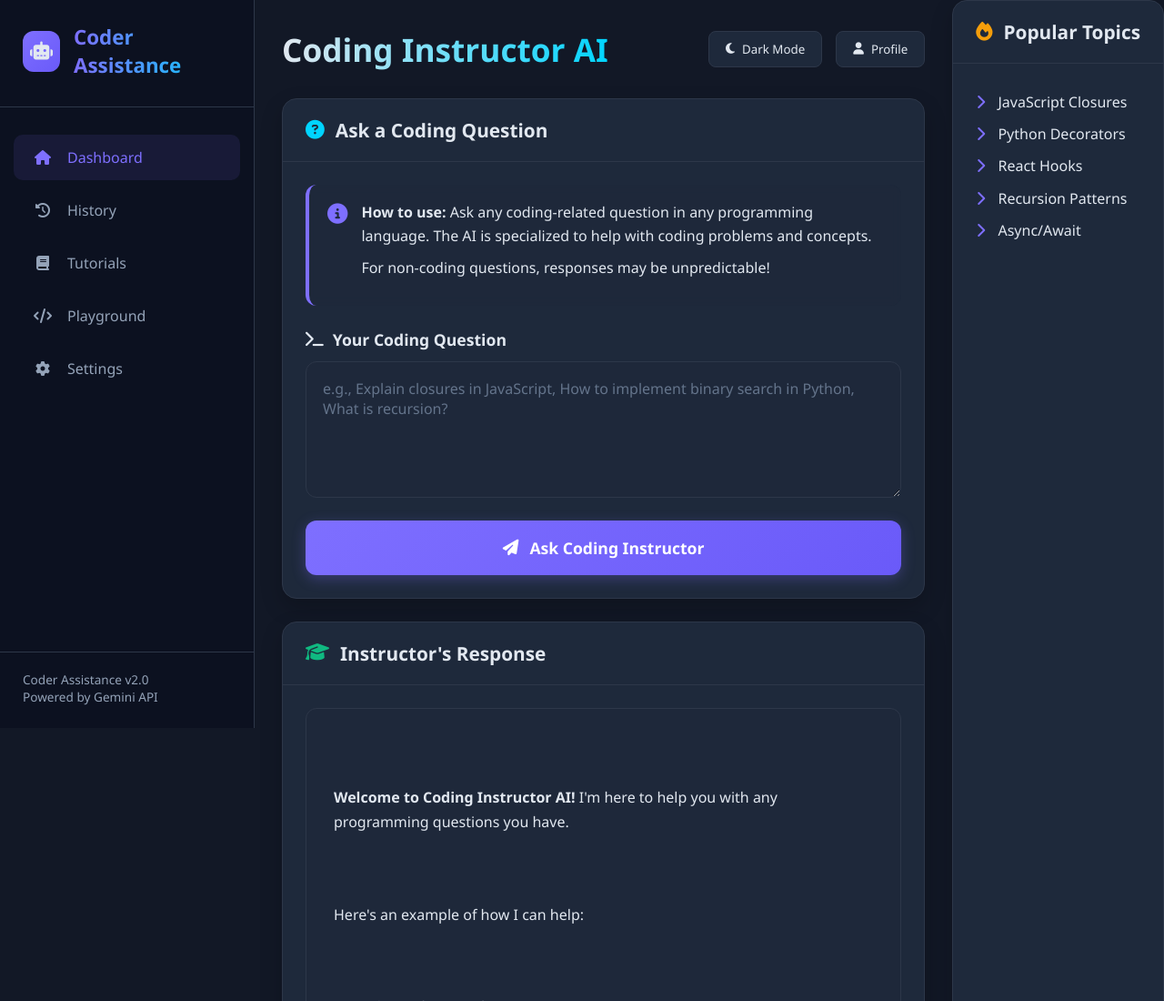
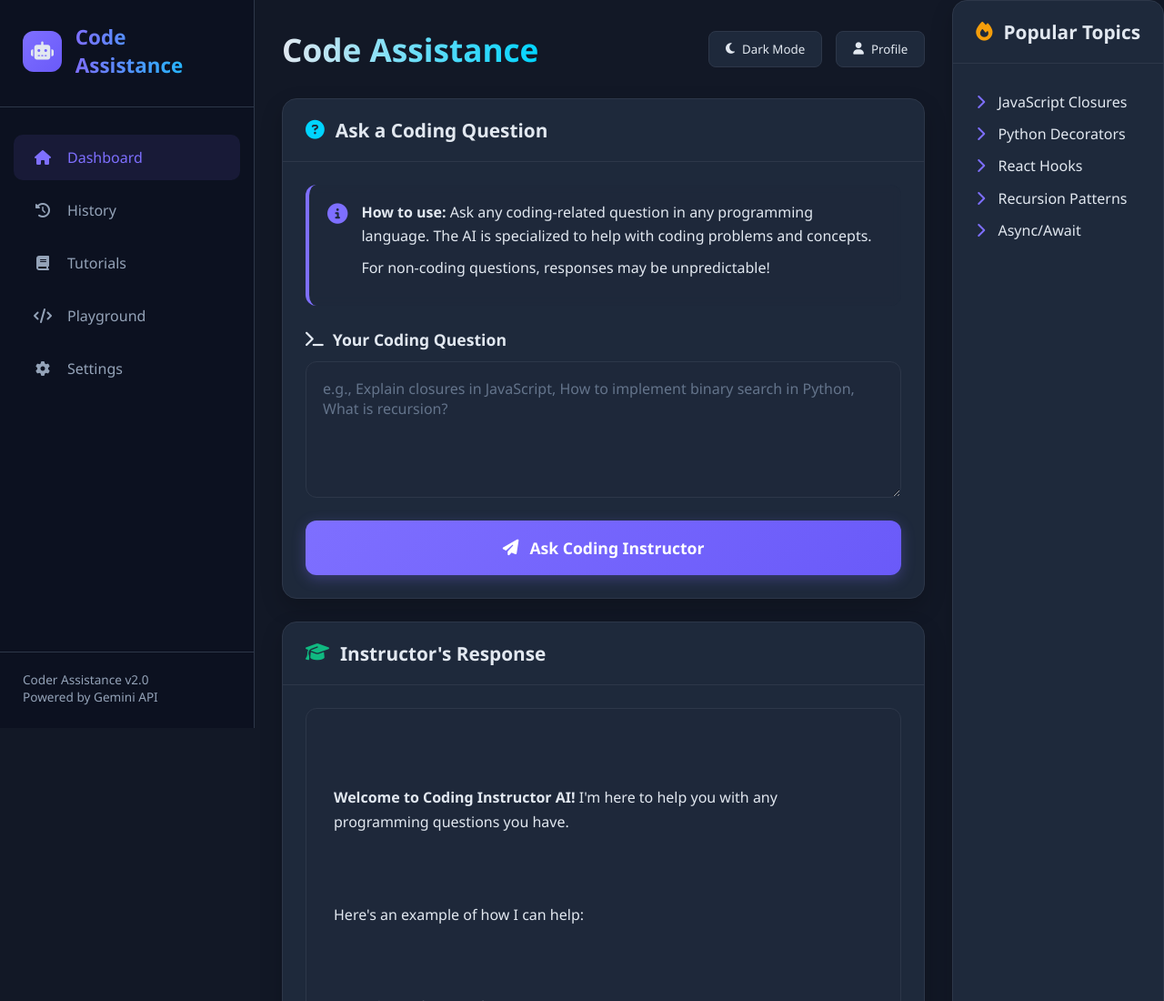
Before and after one commit to Vikrama0103IT/CodeIQ, a website: page index.html in a window 1280 px wide. Shown: the top 1100 px of the page at 91% size. Drawn offline with Linux system fonts and the light colour scheme.

Commit message:
Update index.html

```diff
--- a/index.html
+++ b/index.html
@@ -3,7 +3,7 @@
 <head>
     <meta charset="UTF-8">
     <meta name="viewport" content="width=device-width, initial-scale=1.0">
-    <title>Coder Assistance</title>
+    <title>Code Assistance</title>
     <link rel="stylesheet" href="https://cdnjs.cloudflare.com/ajax/libs/font-awesome/6.4.0/css/all.min.css">
     <style>
         * {
@@ -487,7 +487,7 @@
             <div class="logo-icon">
                 <i class="fas fa-robot"></i>
             </div>
-            <div class="logo-text">Coder Assistance</div>
+            <div class="logo-text">Code Assistance</div>
         </div>
 
         <div class="sidebar-menu">
@@ -522,7 +522,7 @@
     <!-- Main Content -->
     <div class="main-content">
         <div class="header">
-            <h1>Coding Instructor AI</h1>
+            <h1>Code Assistance </h1>
             <div class="user-controls">
                 <button class="btn">
                     <i class="fas fa-moon"></i>
```
